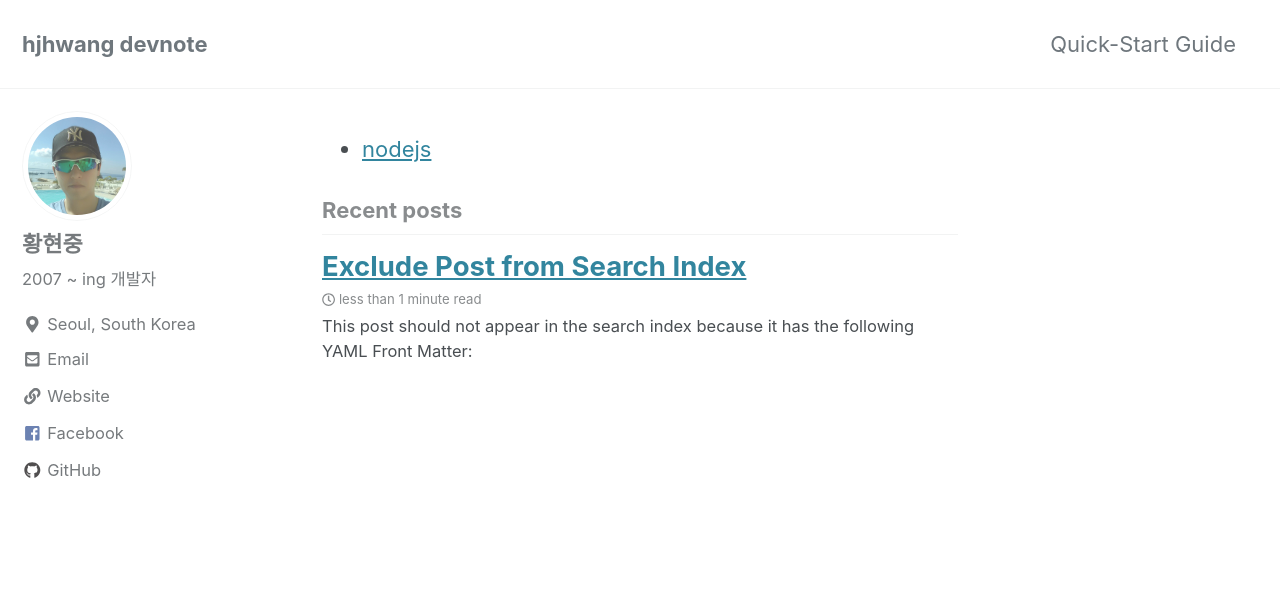
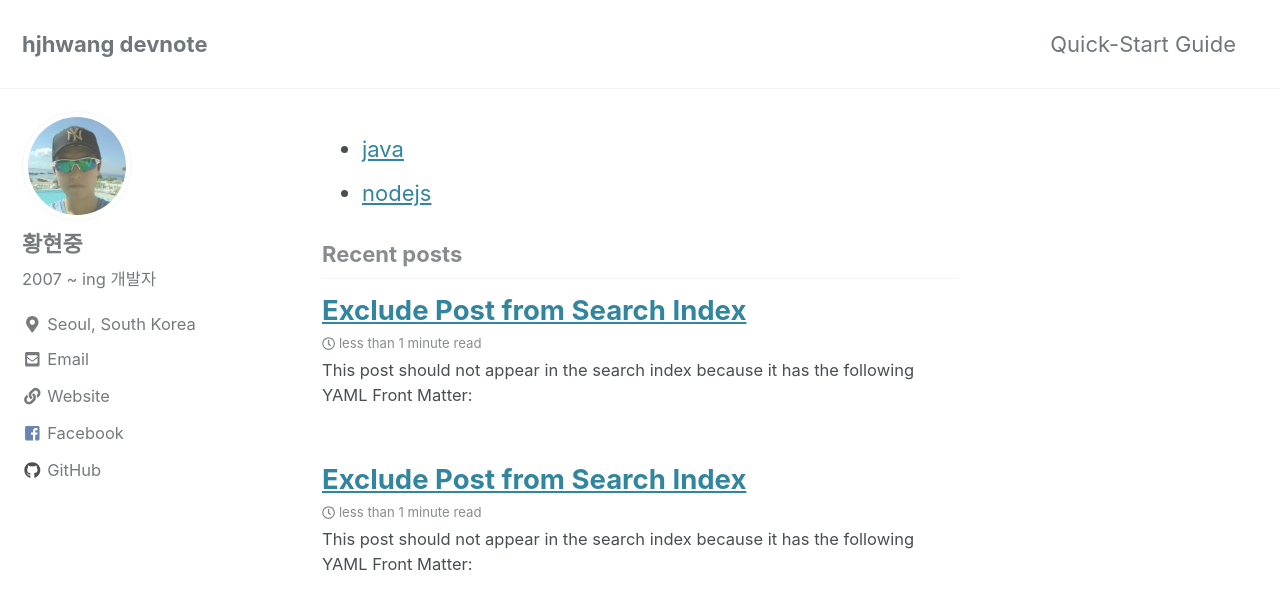
Before and after one commit to hjhwang/devnote, a Jekyll site: the page built from index.html, in a window 1280 px wide and 900 px high. Shown: the top 610 px of the window. Built offline with Jekyll 4.4.1, drawn with Linux system fonts in a browser that asks for light colours; cached includes are drawn as plain includes; the list of posts is cut into pages by our own code.

Commit message:
no message

````diff
--- a/_layouts/category.html
+++ b/_layouts/category.html
@@ -7,7 +7,6 @@ layout: archive
 <div class="entries-{{ page.entries_layout }}">
   <!-- {% include posts-category.html taxonomy=page.taxonomy type=page.entries_layout %} -->
   <ul class="posts-list">
-
   {% assign category = page.category | default: page.title %}
   {% for post in site.categories[category] %}
     <li>
@@ -19,6 +18,5 @@ layout: archive
       </h3>
     </li>
   {% endfor %}
-
 </ul>
 </div>
--- /dev/null
+++ b/_posts/2017-11-28-post-exclude-search0.md
@@ -0,0 +1,29 @@
+---
+title:  "Exclude Post from Search Index"
+search: false
+categories:
+  - java
+last_modified_at: 2018-02-19T08:06:00-05:00
+---
+
+This post should not appear in the search index because it has the following YAML Front Matter:
+
+```yaml
+search: false
+```
+
+**Note:** `search: false` only works to exclude posts when using Lunr as a search provider.
+{: .notice--info}
+
+To exclude files when using Algolia as a search provider add an array to `algolia.files_to_exclude` in your `_config.yml`. For more configuration options be sure to check their [full documentation](https://community.algolia.com/jekyll-algolia/options.html).
+
+```yaml
+algolia:
+  # Exclude more files from indexing
+  files_to_exclude:
+    - index.html
+    - index.md
+    - excluded-file.html
+    - _posts/2017-11-28-post-exclude-search.md
+    - subdirectory/*.html
+```
--- /dev/null
+++ b/category/java.md
@@ -0,0 +1,4 @@
+---
+layout: category
+title: java
+---
--- a/index.html
+++ b/index.html
@@ -4,7 +4,6 @@ author_profile: true
 ---
 <header class="site-category">
   <ul>
-
     {% assign pages_list = site.pages %}
     {% for node in pages_list %}
       {% if node.title != null %}
@@ -14,6 +13,5 @@ author_profile: true
         {% endif %}
       {% endif %}
     {% endfor %}
-
-</ul>
+  </ul>
 </header>
````
